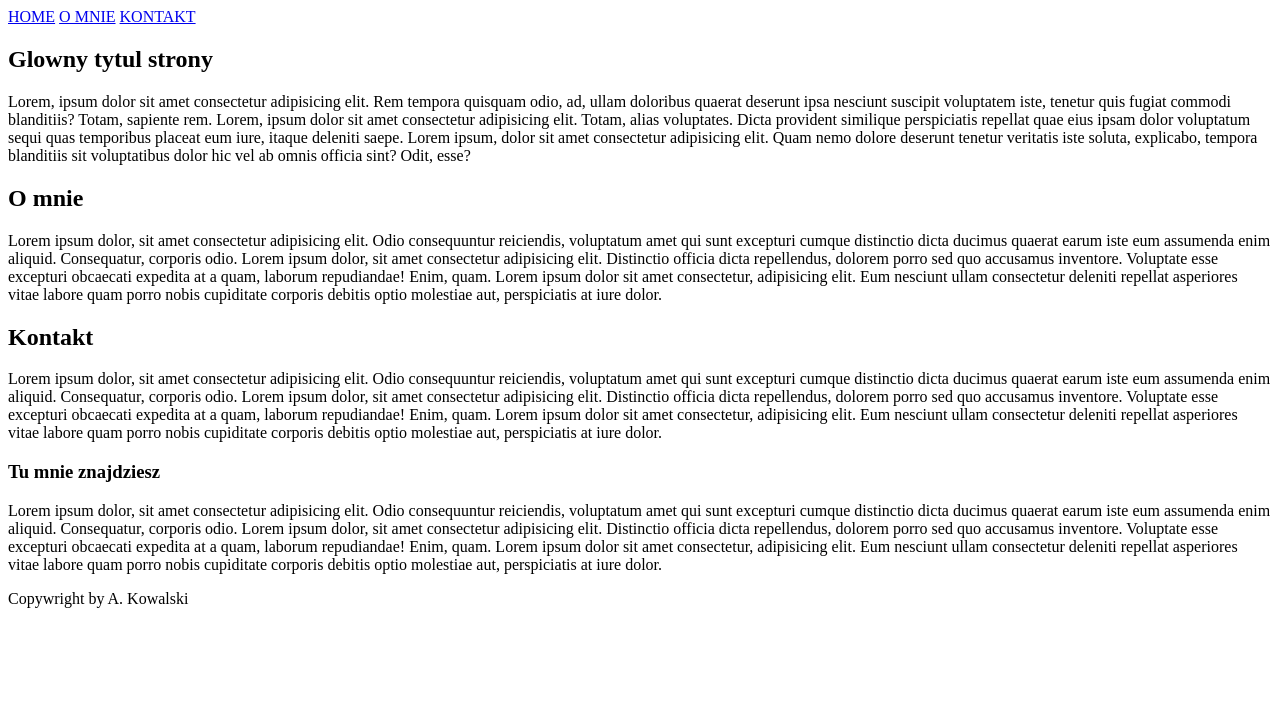
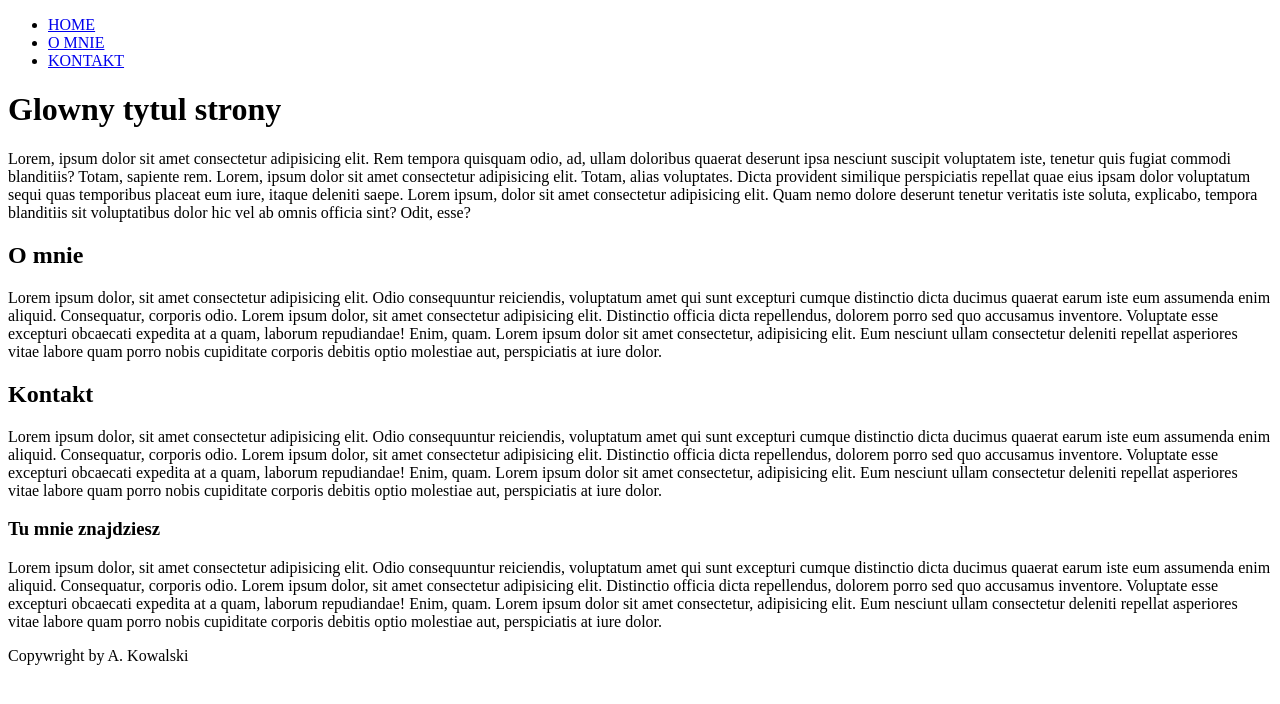
Before and after one commit to alwayslucy/html-zadanie2, a plain HTML site: page index.html in a window 1280 px wide. Drawn offline with Linux system fonts and the light colour scheme.

Commit message:
kilka poprawek

```diff
--- a/index.html
+++ b/index.html
@@ -8,26 +8,32 @@
 </head>
 <body>
     <nav>
-        <a href="#home">HOME</a>
-        <a href="#omnie">O MNIE</a>
-        <a href="#kontakt">KONTAKT</a>
+      <ul>
+        <li class="menu-item"><a href="#home">HOME</a></li>
+        <li class="menu-item"><a href="#omnie">O MNIE</a></li>
+        <li class="menu-item"><a href="#kontakt">KONTAKT</a></li>
+      </ul>
     </nav>
-    <section id="home">
+
+    <header id="home">
       <h1>Glowny tytul strony</h1>
       <p>Lorem, ipsum dolor sit amet consectetur adipisicing elit. Rem tempora quisquam odio, ad, ullam doloribus quaerat deserunt ipsa nesciunt suscipit voluptatem iste, tenetur quis fugiat commodi blanditiis? Totam, sapiente rem. Lorem, ipsum dolor sit amet consectetur adipisicing elit. Totam, alias voluptates. Dicta provident similique perspiciatis repellat quae eius ipsam dolor voluptatum sequi quas temporibus placeat eum iure, itaque deleniti saepe. Lorem ipsum, dolor sit amet consectetur adipisicing elit. Quam nemo dolore deserunt tenetur veritatis iste soluta, explicabo, tempora blanditiis sit voluptatibus dolor hic vel ab omnis officia sint? Odit, esse?</p>
-    </section>
+    </header>
+
     <section id="omnie">
       <h2>O mnie</h2>
       <p>Lorem ipsum dolor, sit amet consectetur adipisicing elit. Odio consequuntur reiciendis, voluptatum amet qui sunt excepturi cumque distinctio dicta ducimus quaerat earum iste eum assumenda enim aliquid. Consequatur, corporis odio. Lorem ipsum dolor, sit amet consectetur adipisicing elit. Distinctio officia dicta repellendus, dolorem porro sed quo accusamus inventore. Voluptate esse excepturi obcaecati expedita at a quam, laborum repudiandae! Enim, quam. Lorem ipsum dolor sit amet consectetur, adipisicing elit. Eum nesciunt ullam consectetur deleniti repellat asperiores vitae labore quam porro nobis cupiditate corporis debitis optio molestiae aut, perspiciatis at iure dolor.</p>
     </section>
+
     <section id="kontakt">
       <h2>Kontakt</h2>
       <p>Lorem ipsum dolor, sit amet consectetur adipisicing elit. Odio consequuntur reiciendis, voluptatum amet qui sunt excepturi cumque distinctio dicta ducimus quaerat earum iste eum assumenda enim aliquid. Consequatur, corporis odio. Lorem ipsum dolor, sit amet consectetur adipisicing elit. Distinctio officia dicta repellendus, dolorem porro sed quo accusamus inventore. Voluptate esse excepturi obcaecati expedita at a quam, laborum repudiandae! Enim, quam. Lorem ipsum dolor sit amet consectetur, adipisicing elit. Eum nesciunt ullam consectetur deleniti repellat asperiores vitae labore quam porro nobis cupiditate corporis debitis optio molestiae aut, perspiciatis at iure dolor.</p>
       <h3>Tu mnie znajdziesz</h3>
       <p>Lorem ipsum dolor, sit amet consectetur adipisicing elit. Odio consequuntur reiciendis, voluptatum amet qui sunt excepturi cumque distinctio dicta ducimus quaerat earum iste eum assumenda enim aliquid. Consequatur, corporis odio. Lorem ipsum dolor, sit amet consectetur adipisicing elit. Distinctio officia dicta repellendus, dolorem porro sed quo accusamus inventore. Voluptate esse excepturi obcaecati expedita at a quam, laborum repudiandae! Enim, quam. Lorem ipsum dolor sit amet consectetur, adipisicing elit. Eum nesciunt ullam consectetur deleniti repellat asperiores vitae labore quam porro nobis cupiditate corporis debitis optio molestiae aut, perspiciatis at iure dolor.</p>
     </section>
+
     <footer>
-    Copywright by A. Kowalski
+      <p> Copywright by A. Kowalski</p>
     </footer>
 </body>
 </html>
```
Lines whose indentation alone changed are shown as unchanged.
